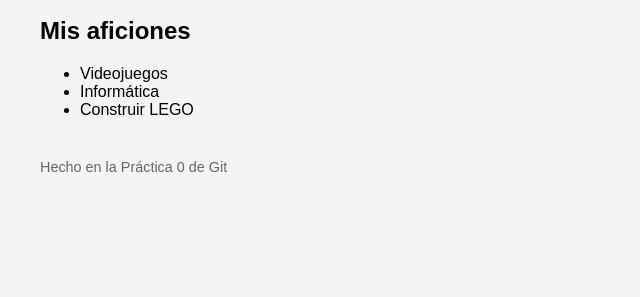
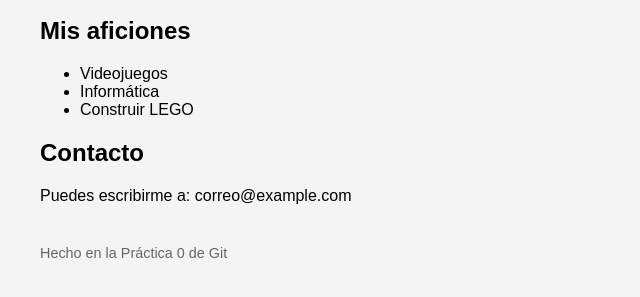
Before and after one commit to Alvervavillas/Proyectos, a plain HTML site: page index.html in a window 1280 px wide. Shown: the part 119-416 px from the top of the page, without its empty margins (0-640 px from the left). Drawn offline with Linux system fonts and the light colour scheme.

Commit message:
Añade sección de contacto

```diff
--- a/index.html
+++ b/index.html
@@ -17,6 +17,10 @@
   <li>Informática</li>
   <li>Construir LEGO</li>
 </ul>
+<section>
+  <h2>Contacto</h2>
+  <p>Puedes escribirme a: correo@example.com</p>
+</section>
 <footer>
     <p>Hecho en la Práctica 0 de Git</p>
   </footer>
```
